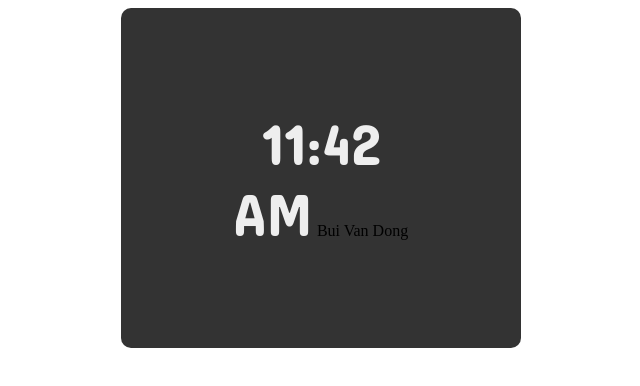
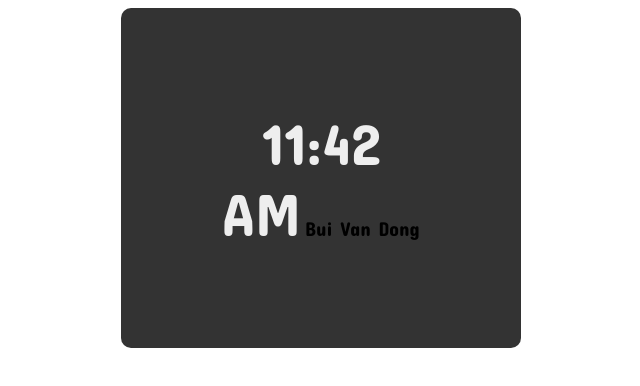
Before and after one commit to Buivandong1/Clock, a plain HTML site: page index.html in a window 1280 px wide. Shown: the whole page, without its empty margins (319-959 px from the left). Drawn offline with Linux system fonts and the light colour scheme.

Commit message:
Update main.css

```diff
--- a/main.css
+++ b/main.css
@@ -16,3 +16,7 @@
 .clock-time {
   font-size: 58px;
 }
+.name {
+  font-family: "Concert One", cursive;
+  font-size: 20px;
+}
```
